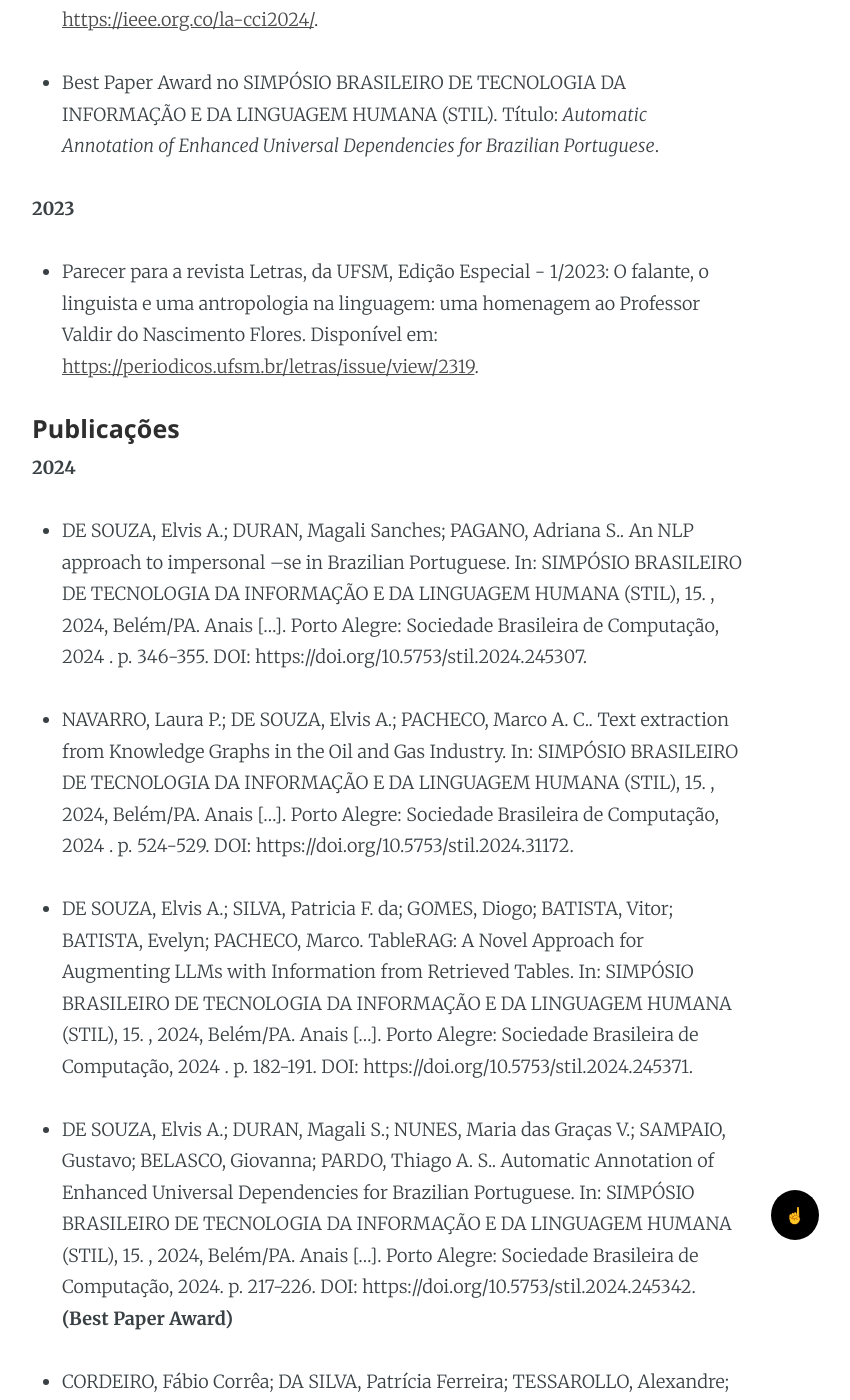
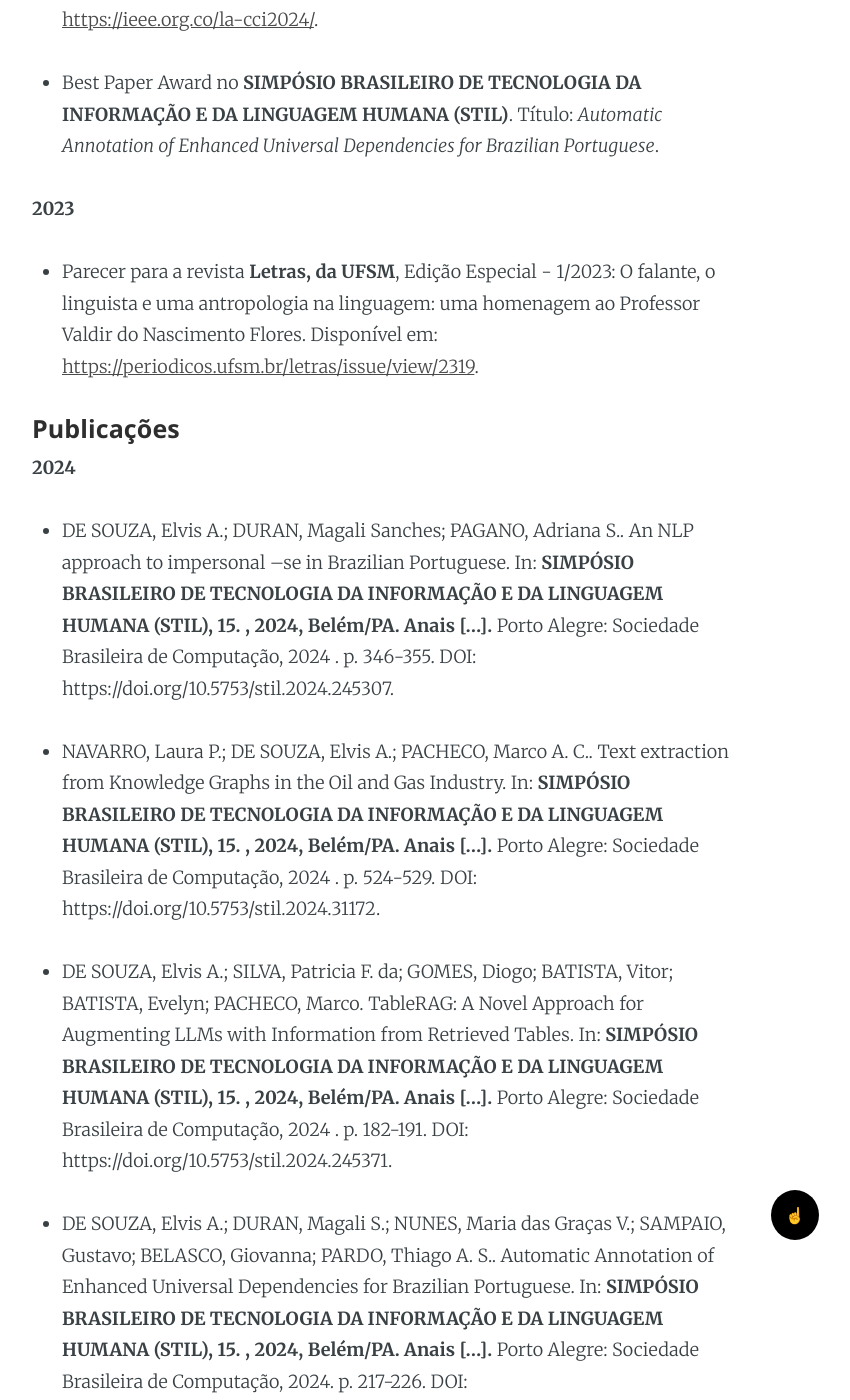
Before and after one commit to alvelvis/alvelvis.github.io, a Jekyll site: the page built from sobre.md, in a window 1280 px wide and 1400 px high, scrolled down 5640 px. Shown: the whole window, without its empty margins (253-1103 px from the left). Built offline with Jekyll 4.4.1, drawn with Linux system fonts in a browser that asks for light colours; some of the changed text lies outside the part shown.

Commit message:
negritando anais

```diff
--- a/sobre.md
+++ b/sobre.md
@@ -87,25 +87,25 @@
 
 **2024**
 
-- Revisão de trabalhos submetidos para o IEEE LA-CCI 2024. Disponível em: [https://ieee.org.co/la-cci2024/](https://ieee.org.co/la-cci2024/).
+- Revisão de trabalhos submetidos para o **IEEE LA-CCI 2024**. Disponível em: [https://ieee.org.co/la-cci2024/](https://ieee.org.co/la-cci2024/).
 
-- Best Paper Award no SIMPÓSIO BRASILEIRO DE TECNOLOGIA DA INFORMAÇÃO E DA LINGUAGEM HUMANA (STIL). Título: *Automatic Annotation of Enhanced Universal Dependencies for Brazilian Portuguese*.
+- Best Paper Award no **SIMPÓSIO BRASILEIRO DE TECNOLOGIA DA INFORMAÇÃO E DA LINGUAGEM HUMANA (STIL)**. Título: *Automatic Annotation of Enhanced Universal Dependencies for Brazilian Portuguese*.
 
 **2023**
 
-- Parecer para a revista Letras, da UFSM, Edição Especial - 1/2023: O falante, o linguista e uma antropologia na linguagem: uma homenagem ao Professor Valdir do Nascimento Flores. Disponível em: [https://periodicos.ufsm.br/letras/issue/view/2319](https://periodicos.ufsm.br/letras/issue/view/2319).
+- Parecer para a revista **Letras, da UFSM**, Edição Especial - 1/2023: O falante, o linguista e uma antropologia na linguagem: uma homenagem ao Professor Valdir do Nascimento Flores. Disponível em: [https://periodicos.ufsm.br/letras/issue/view/2319](https://periodicos.ufsm.br/letras/issue/view/2319).
 
 #### Publicações
 
 **2024**
 
-- DE SOUZA, Elvis A.; DURAN, Magali Sanches; PAGANO, Adriana S.. An NLP approach to impersonal –se in Brazilian Portuguese. In: SIMPÓSIO BRASILEIRO DE TECNOLOGIA DA INFORMAÇÃO E DA LINGUAGEM HUMANA (STIL), 15. , 2024, Belém/PA. Anais [...]. Porto Alegre: Sociedade Brasileira de Computação, 2024 . p. 346-355. DOI: https://doi.org/10.5753/stil.2024.245307.
+- DE SOUZA, Elvis A.; DURAN, Magali Sanches; PAGANO, Adriana S.. An NLP approach to impersonal –se in Brazilian Portuguese. In: **SIMPÓSIO BRASILEIRO DE TECNOLOGIA DA INFORMAÇÃO E DA LINGUAGEM HUMANA (STIL), 15. , 2024, Belém/PA. Anais [...].** Porto Alegre: Sociedade Brasileira de Computação, 2024 . p. 346-355. DOI: https://doi.org/10.5753/stil.2024.245307.
 
-- NAVARRO, Laura P.; DE SOUZA, Elvis A.; PACHECO, Marco A. C.. Text extraction from Knowledge Graphs in the Oil and Gas Industry. In: SIMPÓSIO BRASILEIRO DE TECNOLOGIA DA INFORMAÇÃO E DA LINGUAGEM HUMANA (STIL), 15. , 2024, Belém/PA. Anais [...]. Porto Alegre: Sociedade Brasileira de Computação, 2024 . p. 524-529. DOI: https://doi.org/10.5753/stil.2024.31172.
+- NAVARRO, Laura P.; DE SOUZA, Elvis A.; PACHECO, Marco A. C.. Text extraction from Knowledge Graphs in the Oil and Gas Industry. In: **SIMPÓSIO BRASILEIRO DE TECNOLOGIA DA INFORMAÇÃO E DA LINGUAGEM HUMANA (STIL), 15. , 2024, Belém/PA. Anais [...].** Porto Alegre: Sociedade Brasileira de Computação, 2024 . p. 524-529. DOI: https://doi.org/10.5753/stil.2024.31172.
 
-- DE SOUZA, Elvis A.; SILVA, Patricia F. da; GOMES, Diogo; BATISTA, Vitor; BATISTA, Evelyn; PACHECO, Marco. TableRAG: A Novel Approach for Augmenting LLMs with Information from Retrieved Tables. In: SIMPÓSIO BRASILEIRO DE TECNOLOGIA DA INFORMAÇÃO E DA LINGUAGEM HUMANA (STIL), 15. , 2024, Belém/PA. Anais [...]. Porto Alegre: Sociedade Brasileira de Computação, 2024 . p. 182-191. DOI: https://doi.org/10.5753/stil.2024.245371.
+- DE SOUZA, Elvis A.; SILVA, Patricia F. da; GOMES, Diogo; BATISTA, Vitor; BATISTA, Evelyn; PACHECO, Marco. TableRAG: A Novel Approach for Augmenting LLMs with Information from Retrieved Tables. In: **SIMPÓSIO BRASILEIRO DE TECNOLOGIA DA INFORMAÇÃO E DA LINGUAGEM HUMANA (STIL), 15. , 2024, Belém/PA. Anais [...].** Porto Alegre: Sociedade Brasileira de Computação, 2024 . p. 182-191. DOI: https://doi.org/10.5753/stil.2024.245371.
 
-- DE SOUZA, Elvis A.; DURAN, Magali S.; NUNES, Maria das Graças V.; SAMPAIO, Gustavo; BELASCO, Giovanna; PARDO, Thiago A. S.. Automatic Annotation of Enhanced Universal Dependencies for Brazilian Portuguese. In: SIMPÓSIO BRASILEIRO DE TECNOLOGIA DA INFORMAÇÃO E DA LINGUAGEM HUMANA (STIL), 15. , 2024, Belém/PA. Anais [...]. Porto Alegre: Sociedade Brasileira de Computação, 2024. p. 217-226. DOI: https://doi.org/10.5753/stil.2024.245342. **(Best Paper Award)**
+- DE SOUZA, Elvis A.; DURAN, Magali S.; NUNES, Maria das Graças V.; SAMPAIO, Gustavo; BELASCO, Giovanna; PARDO, Thiago A. S.. Automatic Annotation of Enhanced Universal Dependencies for Brazilian Portuguese. In: **SIMPÓSIO BRASILEIRO DE TECNOLOGIA DA INFORMAÇÃO E DA LINGUAGEM HUMANA (STIL), 15. , 2024, Belém/PA. Anais [...].** Porto Alegre: Sociedade Brasileira de Computação, 2024. p. 217-226. DOI: https://doi.org/10.5753/stil.2024.245342. **(Best Paper Award)**
 
 - CORDEIRO, Fábio Corrêa; DA SILVA, Patrícia Ferreira; TESSAROLLO, Alexandre; FREITAS, Cláudia; DE SOUZA, Elvis; GOMES, Diogo da Silva Magalhães; SOUZA, Renato Rocha; COELHO, Flávio Codeço. Petro NLP: Resources for natural language processing and information extraction for the oil and gas industry. **Computers & Geosciences**, p. 105714, 2024. Disponível em: [https://www.sciencedirect.com/science/article/abs/pii/S0098300424001973](https://www.sciencedirect.com/science/article/abs/pii/S0098300424001973).
 
```
